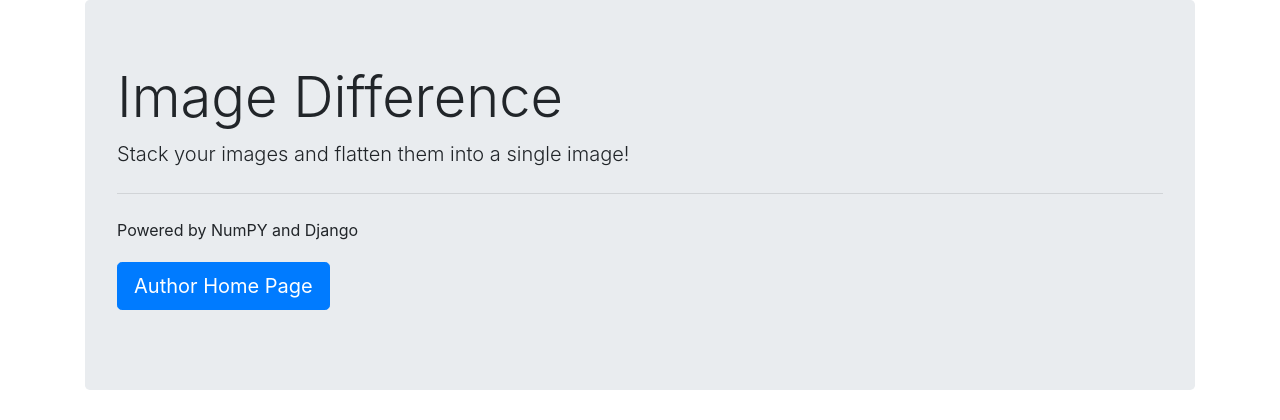
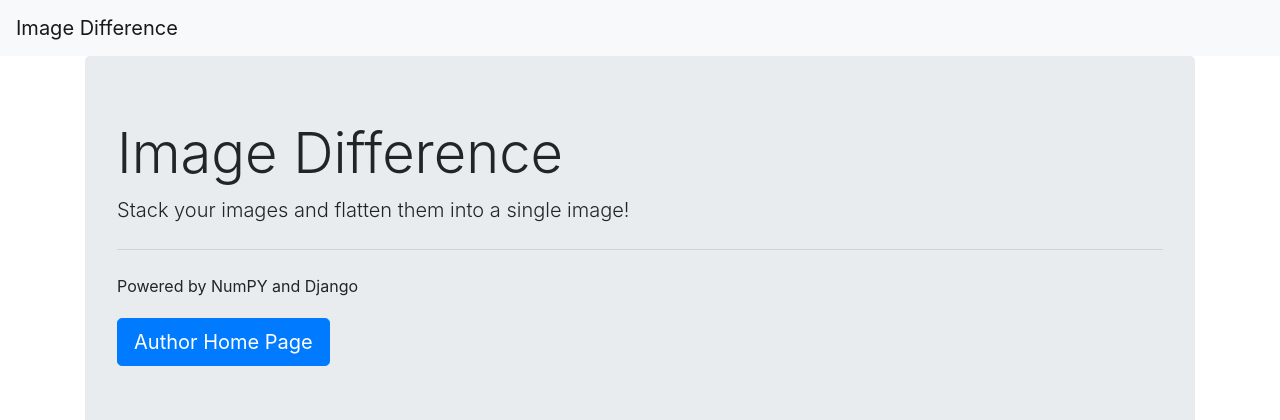
Before and after one commit to tyler71/id_django, a Django app: page / in a window 1280 px wide. Shown: the top 420 px of the page. Run offline with Django 3.2, Linux system fonts and the light colour scheme; some libraries are stand-ins or nearby versions.

Commit message:
INIT of navbar

```diff
--- /dev/null
+++ b/app/convertimage/templates/_navbar.html
@@ -0,0 +1,3 @@
+<nav class="navbar navbar-light bg-light">
+    <a class="navbar-brand" href="{% url 'home' %}">Image Difference</a>
+</nav>
--- a/app/convertimage/templates/base.html
+++ b/app/convertimage/templates/base.html
@@ -8,6 +8,7 @@
     <meta name="viewport" content="width=device-width, initial-scale=1">
     <title>{% block title %}{% endblock %}</title>
 </head>
+{% include '_navbar.html' %}
 <body>
 <main id="main">
         {% block content %}{% endblock %}
```
Also changed, not shown: 1 other file.
